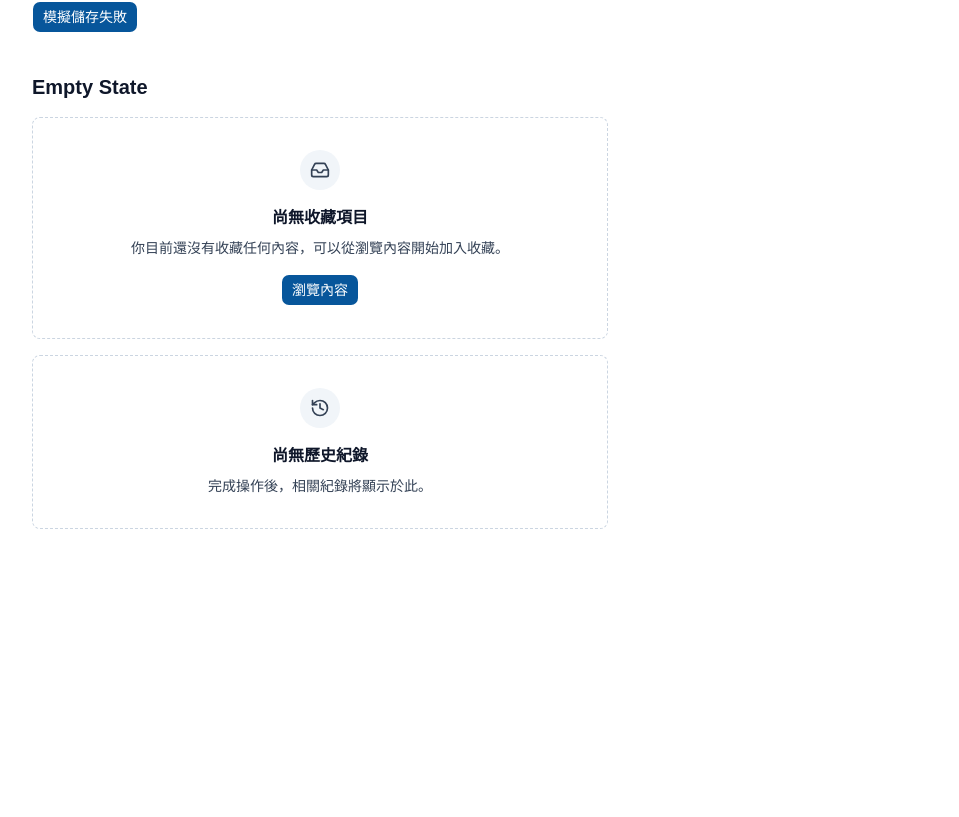
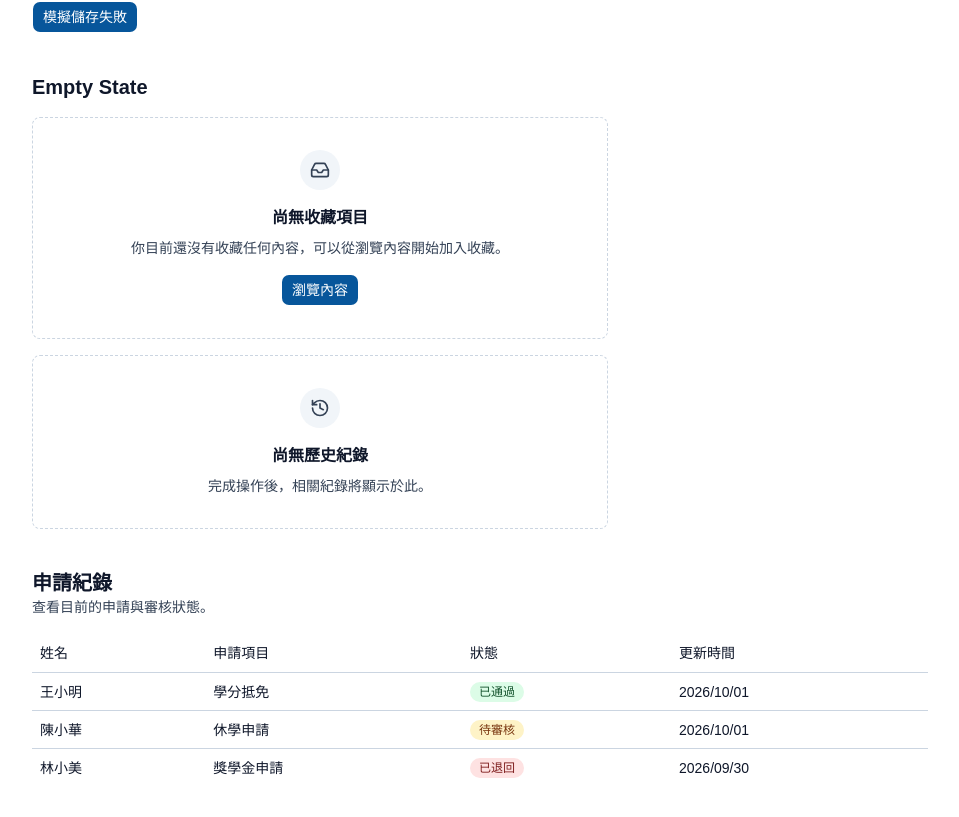
Before and after one commit to sufyspace/ui-kit-a11y, a React (Vite) app: page / in a window 1280 px wide. Shown: the part 6540-7357 px from the top of the page, without its empty margins (96-1055 px from the left). Before the commit the page ends 7101 px from the top, so only its background shows below. Built offline with nearby package versions, Linux system fonts and the light colour scheme.

Commit message:
feat: add accessible table component (#12)
Co-authored-by: Your Name <you@example.com>

```diff
--- a/src/App.tsx
+++ b/src/App.tsx
@@ -37,6 +37,15 @@
     EmptyStateIcon,
     EmptyStateTitle,
 } from "@/components/ui/empty-state"
+import {
+  Table,
+  TableBody,
+  TableCaption,
+  TableCell,
+  TableHead,
+  TableHeader,
+  TableRow,
+} from "@/components/ui/table"
 
 import { Search, Plus, Save, Trash2, CircleCheck, Info, CircleX,
     TriangleAlert, InboxIcon, HistoryIcon } from "lucide-react"
@@ -1328,6 +1337,78 @@
                     </EmptyState>
                 </section>
 
+                <section className="max-w-4xl space-y-4">
+                    <div>
+                        <h2 className="text-xl font-semibold">
+                        申請紀錄
+                        </h2>
+                        <p className="text-sm text-muted-foreground">
+                        查看目前的申請與審核狀態。
+                        </p>
+                    </div>
+
+                    <Table>
+                        <TableCaption className="sr-only">
+                        申請紀錄：包含姓名、申請項目、審核狀態與更新時間
+                        </TableCaption>
+
+                        <TableHeader>
+                        <TableRow>
+                            <TableHead scope="col">姓名</TableHead>
+                            <TableHead scope="col">申請項目</TableHead>
+                            <TableHead scope="col">狀態</TableHead>
+                            <TableHead scope="col">更新時間</TableHead>
+                        </TableRow>
+                        </TableHeader>
+
+                        <TableBody>
+                        <TableRow>
+                            <TableCell>王小明</TableCell>
+                            <TableCell>學分抵免</TableCell>
+                            <TableCell>
+                            <Badge variant="success">
+                                已通過
+                            </Badge>
+                            </TableCell>
+                            <TableCell>
+                            <time dateTime="2026-10-01">
+                                2026/10/01
+                            </time>
+                            </TableCell>
+                        </TableRow>
+
+                        <TableRow>
+                            <TableCell>陳小華</TableCell>
+                            <TableCell>休學申請</TableCell>
+                            <TableCell>
+                            <Badge variant="warning">
+                                待審核
+                            </Badge>
+                            </TableCell>
+                            <TableCell>
+                            <time dateTime="2026-10-01">
+                                2026/10/01
+                            </time>
+                            </TableCell>
+                        </TableRow>
+
+                        <TableRow>
+                            <TableCell>林小美</TableCell>
+                            <TableCell>獎學金申請</TableCell>
+                            <TableCell>
+                            <Badge variant="error">
+                                已退回
+                            </Badge>
+                            </TableCell>
+                            <TableCell>
+                            <time dateTime="2026-09-30">
+                                2026/09/30
+                            </time>
+                            </TableCell>
+                        </TableRow>
+                        </TableBody>
+                    </Table>
+                </section>
             </div>
         </main>
     )
--- /dev/null
+++ b/src/components/ui/table.tsx
@@ -0,0 +1,121 @@
+import * as React from "react"
+import { cn } from "cn"
+
+function Table({ className, ...props }: React.ComponentProps<"table">) {
+  return (
+    <div
+      data-slot="table-container"
+      className="relative w-full overflow-x-auto"
+    >
+      <table
+        data-slot="table"
+        data-cui-slot="table"
+        className={cn("w-full caption-bottom text-sm", className)}
+        {...props}
+      />
+    </div>
+  )
+}
+
+function TableHeader({ className, ...props }: React.ComponentProps<"thead">) {
+  return (
+    <thead
+      data-slot="table-header"
+      data-cui-slot="table-header"
+      className={cn("[&_tr]:border-b", className)}
+      {...props}
+    />
+  )
+}
+
+function TableBody({ className, ...props }: React.ComponentProps<"tbody">) {
+  return (
+    <tbody
+      data-slot="table-body"
+      data-cui-slot="table-body"
+      className={cn("[&_tr:last-child]:border-0", className)}
+      {...props}
+    />
+  )
+}
+
+function TableFooter({ className, ...props }: React.ComponentProps<"tfoot">) {
+  return (
+    <tfoot
+      data-slot="table-footer"
+      data-cui-slot="table-footer"
+      className={cn(
+        "border-t bg-muted/50 font-medium [&>tr]:last:border-b-0",
+        className
+      )}
+      {...props}
+    />
+  )
+}
+
+function TableRow({ className, ...props }: React.ComponentProps<"tr">) {
+  return (
+    <tr
+      data-slot="table-row"
+      data-cui-slot="table-row"
+      className={cn(
+        "border-b transition-colors hover:bg-muted/50 has-aria-expanded:bg-muted/50 data-[state=selected]:bg-muted",
+        className
+      )}
+      {...props}
+    />
+  )
+}
+
+function TableHead({ className, ...props }: React.ComponentProps<"th">) {
+  return (
+    <th
+      data-slot="table-head"
+      data-cui-slot="table-head"
+      className={cn(
+        "h-10 px-2 text-left align-middle font-medium whitespace-nowrap text-foreground [&:has([role=checkbox])]:pr-0",
+        className
+      )}
+      {...props}
+    />
+  )
+}
+
+function TableCell({ className, ...props }: React.ComponentProps<"td">) {
+  return (
+    <td
+      data-slot="table-cell"
+      data-cui-slot="table-cell"
+      className={cn(
+        "p-2 align-middle whitespace-nowrap [&:has([role=checkbox])]:pr-0",
+        className
+      )}
+      {...props}
+    />
+  )
+}
+
+function TableCaption({
+  className,
+  ...props
+}: React.ComponentProps<"caption">) {
+  return (
+    <caption
+      data-slot="table-caption"
+      data-cui-slot="table-caption"
+      className={cn("mt-4 text-sm text-muted-foreground", className)}
+      {...props}
+    />
+  )
+}
+
+export {
+  Table,
+  TableHeader,
+  TableBody,
+  TableFooter,
+  TableHead,
+  TableRow,
+  TableCell,
+  TableCaption,
+}
```
